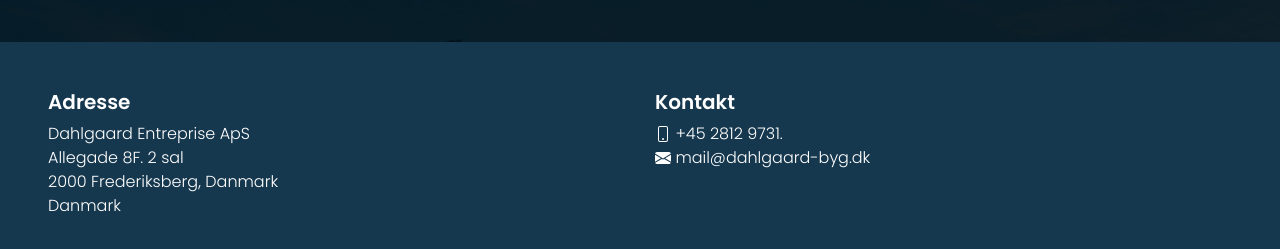
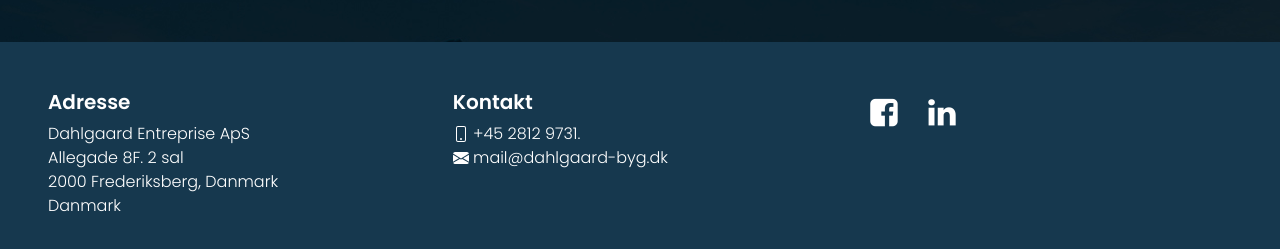
Before and after one commit to anjalisangwan95/dahlgaard-entreprise, a website: page kontakt.html in a window 1280 px wide. Shown: the part 889-1138 px from the top of the page. Drawn offline with nearby package versions, Linux system fonts and the light colour scheme.

Commit message:
social media icons

```diff
--- a/kontakt.html
+++ b/kontakt.html
@@ -21,7 +21,7 @@
     <link href="https://fonts.googleapis.com/css2?family=Poppins:wght@300;600&display=swap" rel="stylesheet"></head>
 
     <link
-      href="//netdna.bootstrapcdn.com/font-awesome/3.2.1/css/font-awesome.css"
+      href="https://stackpath.bootstrapcdn.com/font-awesome/4.7.0/css/font-awesome.min.css"
       rel="stylesheet"
     />
     <link rel="shortcut icon" type="image/png" href="/Images/favicon.png" />
@@ -182,6 +182,26 @@
          </li>
        </ul>
      </div>
+
+     <!-- Sociale medie ikoner -->
+     <div class="col-4 col-md">
+
+       <a class="btn white" type="button" href="#">
+      <i class="fa fa-facebook-square fa-2x " style="color: white;"></i>
+    </a>
+
+    <a class="btn white" type="button" href="#">
+     <i class="fa fa-linkedin fa-2x " style="color: white; "></i>
+    </a>
+
+
+
+
+    </div>
+
+
+
+
    </div>
  </footer>
 
```
Also changed, not shown: Projekter.html (+11 -1 lines), omos.html (+20 -0 lines).
